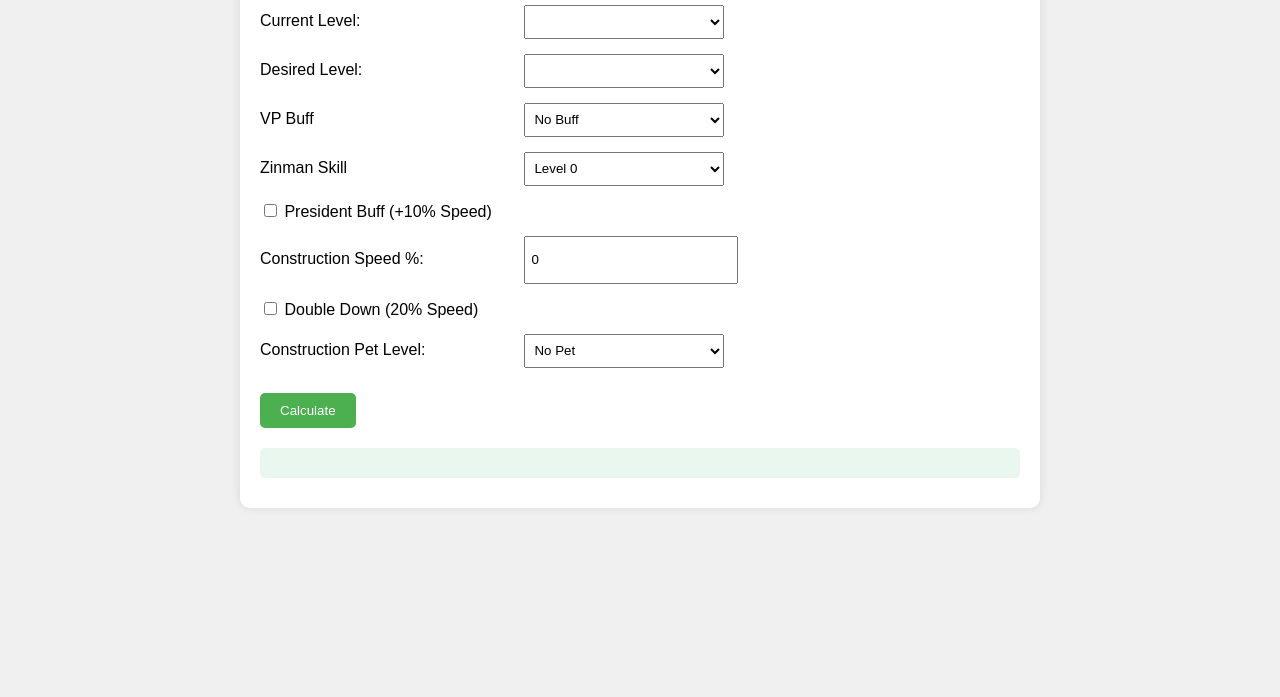
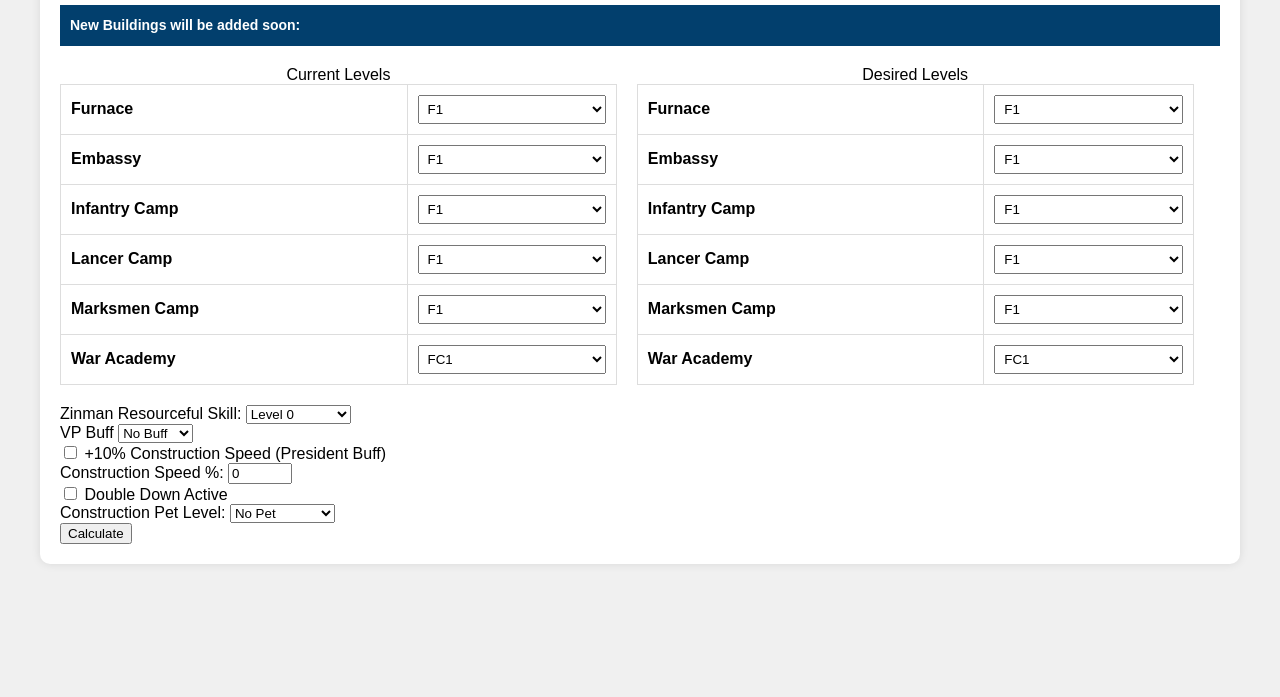
Before and after one commit to GeekDev11/WOS, a plain HTML site: page index.html in a window 1280 px wide. Shown: the part 103-800 px from the top of the page. Drawn offline with Linux system fonts and the light colour scheme.

Commit message:
Update index.html

```diff
--- a/index.html
+++ b/index.html
@@ -3,97 +3,83 @@
 <head>
     <meta charset="UTF-8">
     <meta name="viewport" content="width=device-width, initial-scale=1.0">
-    <title>Level Upgrade Calculator</title>
+    <title>Building Upgrade Calculator</title>
     <style>
         body {
             font-family: Arial, sans-serif;
-            max-width: 800px;
+            max-width: 1200px;
             margin: 0 auto;
             padding: 20px;
             background-color: #f0f0f0;
         }
-
         .calculator {
             background-color: white;
             padding: 20px;
             border-radius: 10px;
             box-shadow: 0 0 10px rgba(0,0,0,0.1);
         }
-
-        .input-group {
-            margin-bottom: 15px;
+        .level-guide {
+            background-color: #023f6d;
+            padding: 10px;
+            margin-bottom: 20px;
+            font-size: 14px;
+            color: white;
+            line-height: 1.5;
         }
-
-        label {
-            display: inline-block;
-            width: 250px;
-            margin-right: 10px;
+        .tables-container {
+            display: flex;
+            gap: 20px;
+            margin-bottom: 20px;
         }
-
-        select, input[type="number"] {
+        .level-table {
+            width: 48%;
+            border-collapse: collapse;
+        }
+        .level-table th, .level-table td {
+            padding: 10px;
+            border: 1px solid #ddd;
+            text-align: left;
+        }
+        .level-table select {
+            width: 100%;
             padding: 5px;
-            width: 200px;
-            height: 34px;
-        }
-
-        .checkbox-group {
-            margin: 15px 0;
-        }
-
-        button {
-            background-color: #4CAF50;
-            color: white;
-            padding: 10px 20px;
-            border: none;
-            border-radius: 5px;
-            cursor: pointer;
-            margin-top: 10px;
-        }
-
-        button:hover {
-            background-color: #45a049;
-        }
-
-        .results {
-            margin-top: 20px;
-            padding: 15px;
-            background-color: #e9f7ef;
-            border-radius: 5px;
-        }
-
-        .error {
-            color: red;
-            margin-top: 10px;
         }
     </style>
 </head>
 <body>
     <div class="calculator">
-        <h2>Level Upgrade Calculator</h2>
-        <div class="input-group">
-            <label>Current Level:</label>
-            <select id="currentLevel"></select>
-        </div>
-        <div class="input-group">
-            <label>Desired Level:</label>
-            <select id="targetLevel"></select>
+        <h2>Buildings Upgrade Calculator</h2>
+
+        <!-- Level Guide Note -->
+        <div class="level-guide">
+            <strong>New Buildings will be added soon:</strong><br>
+            <!--  FC1 5 = FC1 ,&nbsp;&nbsp; -->
+
         </div>
 
-
-
-
-<div class="input-group">
-    <label>VP Buff </label>
-    <select id="vpBuff">
-        <option value="0">No Buff</option>
-        <option value="10">10% buff</option>
-        <option value="15">15% buff</option>
-    </select>
-</div>
-
+        <div class="tables-container">
+            <table class="level-table">
+                <caption>Current Levels</caption>
+                <tr><th>Furnace</th><td><select class="current-level" data-building="furnace"></select></td></tr>
+                <tr><th>Embassy</th><td><select class="current-level" data-building="embassy"></select></td></tr>
+                <tr><th>Infantry Camp</th><td><select class="current-level" data-building="infantry"></select></td></tr>
+                <tr><th>Lancer Camp</th><td><select class="current-level" data-building="lancer"></select></td></tr>
+                <tr><th>Marksmen Camp</th><td><select class="current-level" data-building="marksmen"></select></td></tr>
+                <tr><th>War Academy</th><td><select class="current-level" data-building="warAcademy"></select></td></tr>
+            </table>
+            <table class="level-table">
+                <caption>Desired Levels</caption>
+                <tr><th>Furnace</th><td><select class="desired-level" data-building="furnace"></select></td></tr>
+                <tr><th>Embassy</th><td><select class="desired-level" data-building="embassy"></select></td></tr>
+                <tr><th>Infantry Camp</th><td><select class="desired-level" data-building="infantry"></select></td></tr>
+                <tr><th>Lancer Camp</th><td><select class="desired-level" data-building="lancer"></select></td></tr>
+                <tr><th>Marksmen Camp</th><td><select class="desired-level" data-building="marksmen"></select></td></tr>
+                <tr><th>War Academy</th><td><select class="desired-level" data-building="warAcademy"></select></td></tr>
+            </table>
+        </div>
 
         <div class="input-group">
-            <label>Zinman Skill </label>
+            <label>Zinman Resourceful Skill:</label>
             <select id="zinmanSkill">
                 <option value="0">Level 0</option>
                 <option value="1">Level 1 (3%)</option>
@@ -103,24 +89,28 @@
                 <option value="5">Level 5 (15%)</option>
             </select>
         </div>
-
+        <div class="input-group">
+            <label>VP Buff </label>
+            <select id="vpBuff">
+                <option value="0">No Buff</option>
+                <option value="10">10% buff</option>
+                <option value="15">15% buff</option>
+            </select>
+        </div>
         <div class="checkbox-group">
             <label>
-                <input type="checkbox" id="presidentBuff"> President Buff (+10% Speed)
+                <input type="checkbox" id="presidentBuff"> +10% Construction Speed (President Buff)
             </label>
         </div>
-
         <div class="input-group">
             <label>Construction Speed %:</label>
-            <input type="number" id="constructionSpeed" value="0">
+            <input type="number" id="constructionSpeed" min="0" max="100" value="0">
         </div>
-
         <div class="checkbox-group">
             <label>
-                <input type="checkbox" id="doubleDown"> Double Down (20% Speed)
+                <input type="checkbox" id="doubleDown"> Double Down Active
             </label>
         </div>
-
         <div class="input-group">
             <label>Construction Pet Level:</label>
             <select id="petBuff">
@@ -132,12 +122,10 @@
                 <option value="15">Level 5 (15%)</option>
             </select>
         </div>
-
         <button onclick="calculateResources()">Calculate</button>
         <div class="results" id="results"></div>
         <div class="error" id="error"></div>
     </div>
-
     <script src="scriptcopy.js"></script>
 </body>
 </html>
```
